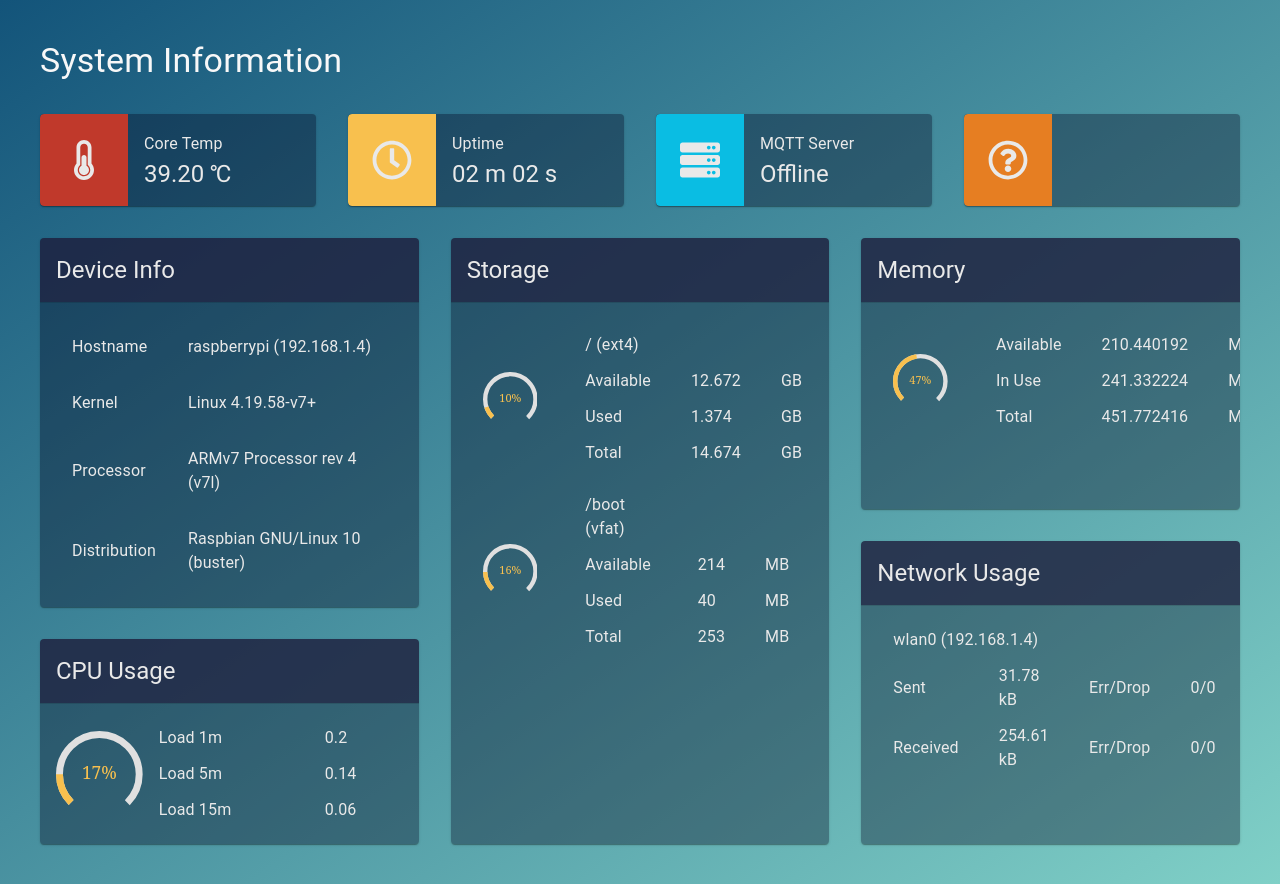
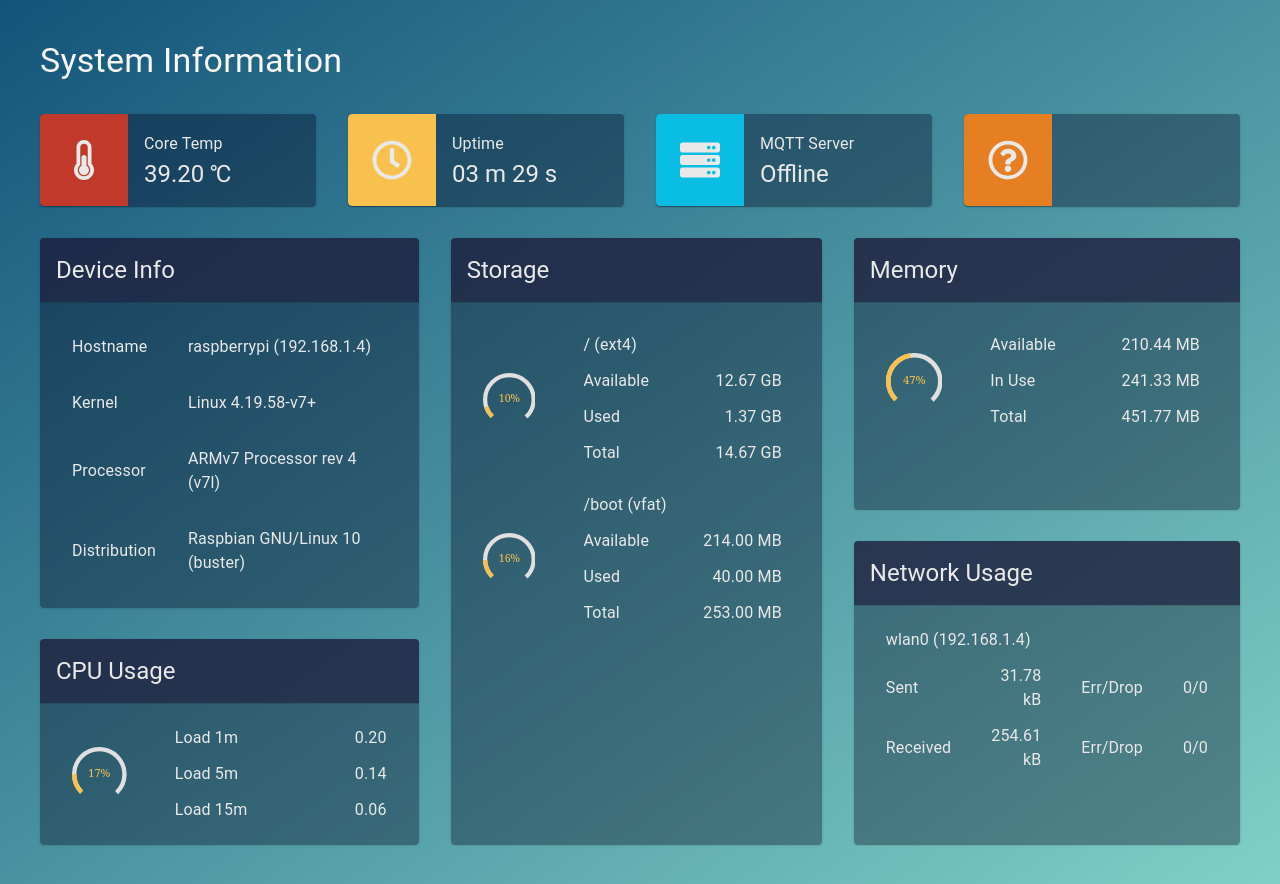
Before and after one commit to Kadinata/sentinel, a React (Create React App) app in the folder raspi-ews/: page / in a window 1280 px wide. Built offline with nearby package versions, Linux system fonts and the light colour scheme.

Commit message:
SystemInfo presentational components now show data passed down by parent component

```diff
--- a/raspi-ews/src/views/SystemInfo/SystemInfo.js
+++ b/raspi-ews/src/views/SystemInfo/SystemInfo.js
@@ -7,6 +7,8 @@ import { faQuestionCircle } from '@fortawesome/free-regular-svg-icons';
 
 import StatsCard from '../../components/common/Card/StatsCard';
 import { CpuTemp, Uptime, Storage, DeviceInfo, Memory, NetworkUsage, MqttStatus, CpuStatus } from './components';
+
+import Data from '../../models/data';
 
 const useStyles = (theme) => ({
   root: {
@@ -22,6 +24,7 @@ class SystemInfo extends React.Component {
   render() {
 
     const { classes } = this.props;
+    const { os_info, cpu_info, hdd_info, mem_info, netstats } = Data;
 
     return (
       <div className={classes.root}>
@@ -36,10 +39,10 @@ class SystemInfo extends React.Component {
 
           <Grid container item spacing={0} alignItems="stretch" justify="space-between">
             <Grid item lg={3} md={6} sm={6} xs={12} className={classes.gridItem}>
-              <CpuTemp temperature={39.2} />
+              <CpuTemp temperature={cpu_info.cpu_temp} />
             </Grid>
             <Grid item lg={3} md={6} sm={6} xs={12} className={classes.gridItem}>
-              <Uptime uptime={180122 - (2 * 86400) - 7200} />
+              <Uptime uptime={os_info.uptime} />
             </Grid>
             <Grid item lg={3} md={6} sm={6} xs={12} className={classes.gridItem}>
               <MqttStatus />
@@ -61,23 +64,23 @@ class SystemInfo extends React.Component {
           <Grid container item spacing={0} alignItems="stretch" justify="space-between">
             <Grid container item spacing={0} alignItems="stretch" justify="space-between" lg={4} sm={12} xs={12}>
               <Grid item lg={12} md={6} xs={12} className={classes.gridItem}>
-                <DeviceInfo />
+                <DeviceInfo data={{ ...cpu_info, ...os_info }} />
               </Grid>
               <Grid item lg={12} md={6} xs={12} className={classes.gridItem}>
-                <CpuStatus />
+                <CpuStatus data={cpu_info} />
               </Grid>
             </Grid>
 
-            <Grid item md sm={12} xs={12} className={classes.gridItem}>
-              <Storage />
+            <Grid item lg md={6} sm={12} xs={12} className={classes.gridItem}>
+              <Storage data={hdd_info} />
             </Grid>
 
-            <Grid container item spacing={0} alignItems="stretch" justify="space-between" lg={4} sm={12} xs={12}>
-              <Grid item lg={12} md={6} xs={12} className={classes.gridItem}>
-                <Memory />
+            <Grid container item spacing={0} alignItems="stretch" justify="space-between" lg md={6} sm={12} xs={12}>
+              <Grid item lg={12} md={12} xs={12} className={classes.gridItem}>
+                <Memory data={mem_info} />
               </Grid>
-              <Grid item lg={12} md={6} xs={12} className={classes.gridItem}>
-                <NetworkUsage />
+              <Grid item lg={12} md={12} xs={12} className={classes.gridItem}>
+                <NetworkUsage data={netstats} />
               </Grid>
             </Grid>
 
--- a/raspi-ews/src/views/SystemInfo/components/cpustatus.js
+++ b/raspi-ews/src/views/SystemInfo/components/cpustatus.js
@@ -1,4 +1,6 @@
 import React from 'react';
+
+import { makeStyles } from '@material-ui/core';
 
 import {
   Grid,
@@ -9,20 +11,36 @@ import { DisplayCard } from '../../../components/common/Card';
 import { PercentCircle } from '../../../components/common/ProgressCircle';
 import { TableCell, Table, TableBody, TableRow } from '../../../components/common/Table';
 
+const useStyles = makeStyles((theme) => ({
+  infoBox: {
+    paddingLeft: theme.spacing(2),
+  },
+  percentCircle: {
+    display: 'flex',
+    paddingRight: theme.spacing(2),
+    paddingLeft: theme.spacing(2),
+    minWidth: '56px',
+  },
+}));
+
 const RowItem = ({ label, value, classes }) => {
   return (
     <TableRow>
       <TableCell>
         <Typography align='left'>{label}</Typography>
       </TableCell>
-      <TableCell>
-        <Typography align='left'>{value}</Typography>
+      <TableCell align="right">
+        <Typography>{value}</Typography>
       </TableCell>
     </TableRow>
   );
 };
 
-const CpuStatus = (props) => {
+const CpuStatus = ({ data, ...props }) => {
+
+  const classes = useStyles();
+  const { load_1, load_5, load_15 } = data;
+
   return (
     <DisplayCard
       title={
@@ -32,15 +50,18 @@ const CpuStatus = (props) => {
       }
     >
       <Grid container alignItems="center">
-        <Grid container item xs={3} alignItems="center">
+        <Grid container item xs={3}
+          alignItems="center"
+          className={[classes.percentCircle]}>
           <PercentCircle value={16.7} />
         </Grid>
-        <Grid container item xs={9}>
+        <Grid container item xs={9}
+          className={[classes.infoBox]}>
           <Table size="small">
             <TableBody>
-              <RowItem label={"Load 1m"} value={0.20} />
-              <RowItem label={"Load 5m"} value={0.14} />
-              <RowItem label={"Load 15m"} value={0.06} />
+              <RowItem label={"Load 1m"} value={(load_1).toFixed(2)} />
+              <RowItem label={"Load 5m"} value={(load_5).toFixed(2)} />
+              <RowItem label={"Load 15m"} value={(load_15).toFixed(2)} />
             </TableBody>
           </Table>
         </Grid>
--- a/raspi-ews/src/views/SystemInfo/components/deviceinfo.js
+++ b/raspi-ews/src/views/SystemInfo/components/deviceinfo.js
@@ -9,7 +9,6 @@ import {
 
 import { DisplayCard } from '../../../components/common/Card';
 import { Table, TableBody, TableRow, TableCell } from '../../../components/common/Table';
-import Data from '../../../models/data';
 
 const useStyles = makeStyles((theme) => ({
   card: {
@@ -36,10 +35,9 @@ const RowItem = ({ label, value, classes }) => {
   );
 }
 
-const DeviceInfo = (props) => {
+const DeviceInfo = ({ data, ...props }) => {
   const classes = useStyles();
-
-  const { cpu_info, os_info } = Data;
+  const { hostname, host_ip, type, release, processor, distribution } = data;
 
   return (
     <DisplayCard
@@ -52,10 +50,10 @@ const DeviceInfo = (props) => {
       <Grid container>
         <Table>
           <TableBody>
-            <RowItem label="Hostname" value={`${os_info.hostname} (${os_info.host_ip})`} />
-            <RowItem label="Kernel" value={`${os_info.type} ${os_info.release}`} />
-            <RowItem label="Processor" value={cpu_info.processor} />
-            <RowItem label="Distribution" value={os_info.distribution} />
+            <RowItem label="Hostname" value={`${hostname} (${host_ip})`} />
+            <RowItem label="Kernel" value={`${type} ${release}`} />
+            <RowItem label="Processor" value={processor} />
+            <RowItem label="Distribution" value={distribution} />
           </TableBody>
         </Table>
       </Grid>
--- a/raspi-ews/src/views/SystemInfo/components/memory.js
+++ b/raspi-ews/src/views/SystemInfo/components/memory.js
@@ -10,7 +10,6 @@ import { DisplayCard } from '../../../components/common/Card';
 import { PercentCircle } from '../../../components/common/ProgressCircle';
 import { Table, TableBody, TableRow, TableCell } from '../../../components/common/Table';
 import { formatBytes } from '../../../utils';
-import Data from '../../../models/data';
 
 const useStyles = makeStyles((theme) => ({
   container: {
@@ -34,22 +33,21 @@ const RowItem = ({ label, value, unit }) => {
       <TableCell>
         <Typography>{label}</Typography>
       </TableCell>
-      <TableCell>
-        <Typography>{value}</Typography>
-      </TableCell>
-      <TableCell>
-        <Typography>{unit}</Typography>
+      <TableCell align="right">
+        <Typography display="inline">{value}</Typography>
+        <Typography display="inline">{`  ${unit}`}</Typography>
       </TableCell>
     </TableRow>
   );
 };
 
-const Memory = (props) => {
+const Memory = ({ data, ...props }) => {
   const classes = useStyles();
-  const { mem_info } = Data;
-  const total_mem = formatBytes(mem_info.total_mem);
-  const free_mem = formatBytes(mem_info.free_mem);
-  const used_mem = formatBytes(mem_info.total_mem - mem_info.free_mem);
+  const { total_mem, free_mem, percent } = data;
+
+  const total = formatBytes(total_mem);
+  const free = formatBytes(free_mem);
+  const used = formatBytes(total_mem - free_mem);
 
   return (
     <DisplayCard
@@ -63,16 +61,16 @@ const Memory = (props) => {
         <Grid container item xs={3}
           alignItems="center"
           className={[classes.progressBar]}>
-          <PercentCircle value={mem_info.percent * 100} />
+          <PercentCircle value={percent * 100} />
         </Grid>
         <Grid container item xs={9}
           direction="column"
           className={[classes.container, classes.infoBox]}>
           <Table size="small">
             <TableBody>
-              <RowItem label={"Available"} value={free_mem.value} unit={free_mem.unit} />
-              <RowItem label={"In Use"} value={used_mem.value} unit={used_mem.unit} />
-              <RowItem label={"Total"} value={total_mem.value} unit={total_mem.unit} />
+              <RowItem label={"Available"} value={free.value.toFixed(2)} unit={free.unit} />
+              <RowItem label={"In Use"} value={used.value.toFixed(2)} unit={used.unit} />
+              <RowItem label={"Total"} value={total.value.toFixed(2)} unit={total.unit} />
             </TableBody>
           </Table>
         </Grid>
@@ -81,4 +79,8 @@ const Memory = (props) => {
   );
 };
 
+Memory.defaultProps = {
+  data: {},
+};
+
 export default Memory;
--- a/raspi-ews/src/views/SystemInfo/components/networkusage.js
+++ b/raspi-ews/src/views/SystemInfo/components/networkusage.js
@@ -9,8 +9,6 @@ import {
 import { DisplayCard } from '../../../components/common/Card';
 import { Table, TableRow, TableBody, TableCell } from '../../../components/common/Table';
 import { formatBytes } from '../../../utils';
-
-import Data from '../../../models/data';
 
 const useStyles = makeStyles((theme) => ({
 
@@ -26,15 +24,14 @@ const RowItem = ({ label, netstats }) => {
       <TableCell>
         <Typography>{label}</Typography>
       </TableCell>
-      <TableCell>
-        <Typography>
-          {`${volume.value.toFixed(2)} ${volume.unit}`}
-        </Typography>
+      <TableCell align="right">
+        <Typography display="inline">{volume.value.toFixed(2)}</Typography>
+        <Typography display="inline">{` ${volume.unit}`}</Typography>
       </TableCell>
       <TableCell>
-        <Typography>{"Err/Drop"}</Typography>
+        <Typography display="inline">{"Err/Drop"}</Typography>
       </TableCell>
-      <TableCell>
+      <TableCell align="right">
         <Typography>
           {`${error}/${dropped}`}
         </Typography>
@@ -60,11 +57,10 @@ const NetworkDisplay = ({ net_if, classes }) => {
   );
 };
 
-const NetworkUsage = (props) => {
+const NetworkUsage = ({ data, ...props }) => {
   const classes = useStyles();
 
-  const { netstats } = Data;
-  const network_interfaces = netstats.map((net_if, key) => (<NetworkDisplay net_if={net_if} key={key} />));
+  const network_interfaces = data.map((net_if, key) => (<NetworkDisplay net_if={net_if} key={key} />));
 
   return (
     <DisplayCard
--- a/raspi-ews/src/views/SystemInfo/components/storage.js
+++ b/raspi-ews/src/views/SystemInfo/components/storage.js
@@ -2,7 +2,6 @@ import React from 'react';
 
 import {
   Grid,
-  Divider,
   Typography,
 } from '@material-ui/core';
 
@@ -12,7 +11,6 @@ import { DisplayCard } from '../../../components/common/Card';
 import { PercentCircle } from '../../../components/common/ProgressCircle';
 import { Table, TableBody, TableCell, TableRow } from '../../../components/common/Table';
 import { formatBytes } from '../../../utils';
-import Data from '../../../models/data';
 
 const useStyles = makeStyles((theme) => ({
   container: {
@@ -36,11 +34,9 @@ const RowItem = ({ label, value, unit }) => {
       <TableCell>
         <Typography>{label}</Typography>
       </TableCell>
-      <TableCell>
-        <Typography>{value}</Typography>
-      </TableCell>
-      <TableCell>
-        <Typography>{unit}</Typography>
+      <TableCell align="right">
+        <Typography display="inline">{value}</Typography>
+        <Typography display="inline">{`  ${unit}`}</Typography>
       </TableCell>
     </TableRow>
   );
@@ -72,9 +68,9 @@ const StorageDisplay = ({ partition, classes, key }) => {
                 </Typography>
               </TableCell>
             </TableRow>
-            <RowItem label={"Available"} value={free.value} unit={free.unit} />
-            <RowItem label={"Used"} value={used.value} unit={used.unit} />
-            <RowItem label={"Total"} value={total.value} unit={total.unit} />
+            <RowItem label={"Available"} value={free.value.toFixed(2)} unit={free.unit} />
+            <RowItem label={"Used"} value={used.value.toFixed(2)} unit={used.unit} />
+            <RowItem label={"Total"} value={total.value.toFixed(2)} unit={total.unit} />
           </TableBody>
         </Table>
       </Grid>
@@ -83,11 +79,10 @@ const StorageDisplay = ({ partition, classes, key }) => {
 
 }
 
-const Storage = (props) => {
+const Storage = ({ data, ...props }) => {
 
   const classes = useStyles();
-  const { hdd_info } = Data;
-  const storages = hdd_info.map((partition, key) => StorageDisplay({ partition, classes, key }))
+  const storages = data.map((partition, key) => StorageDisplay({ partition, classes, key }))
 
   return (
     <DisplayCard
@@ -104,4 +99,8 @@ const Storage = (props) => {
   );
 };
 
+Storage.defaultProps = {
+  data: [],
+};
+
 export default Storage;
```
